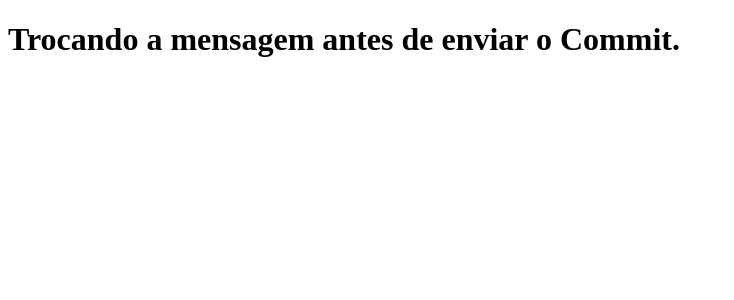
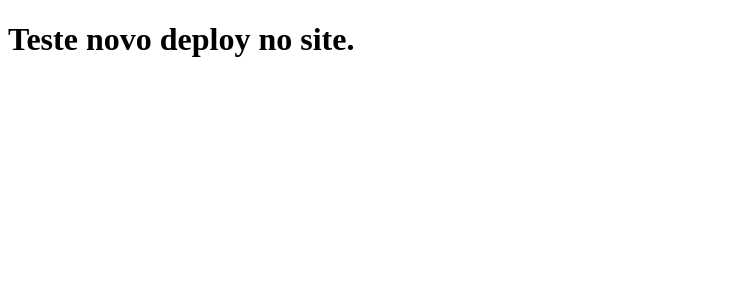
Before and after one commit to HugoSerique/cursodev, a Next.js app: page / in a window 1280 px wide. Shown: the top 300 px of the page, without its empty margins (0-734 px from the left). Built offline with nearby package versions, Linux system fonts and the light colour scheme.

Commit message:
Testando mudar a frase Mais uma vez.

```diff
--- a/pages/index.js
+++ b/pages/index.js
@@ -1,6 +1,6 @@
 function Home() {
 
-    return <h1>Trocando a mensagem antes de enviar o Commit.</h1>
+    return <h1>Teste novo deploy no site.</h1>
 
 }
 
```
